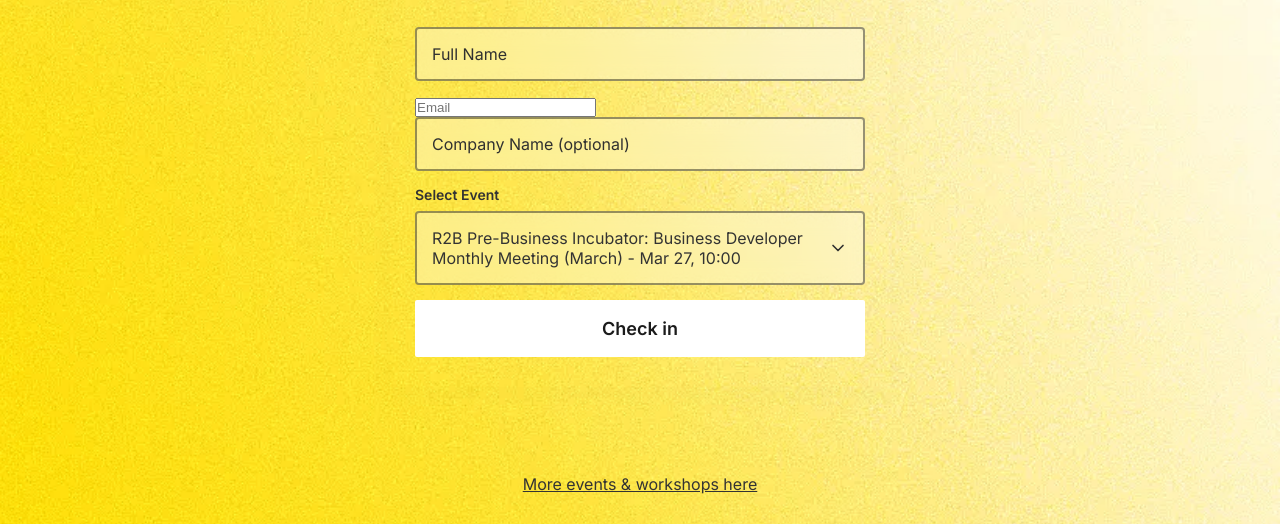
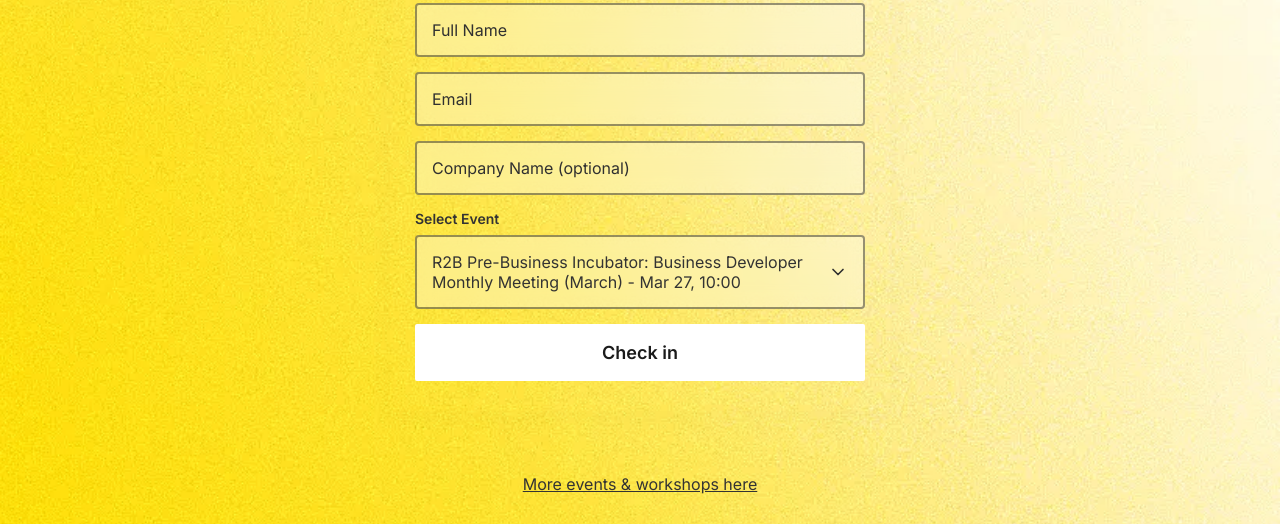
Before and after one commit to aaltostartupcenter/events-and-workshops-checkins, a website: page index.html in a window 1280 px wide. Shown: the part 276-800 px from the top of the page. Drawn offline with Linux system fonts and the light colour scheme; no server answers.

Commit message:
Adjusted email input styling

```diff
--- a/style.css
+++ b/style.css
@@ -71,6 +71,7 @@
 }
 
 input[type="text"],
+input[type="email"],
 select {
     width: 100%;
     padding: 15px;
@@ -94,18 +95,21 @@
     padding-right: 45px;
 }
 
-input[type="text"] {
+input[type="text"],
+input[type="email"] {
     cursor: text;
     background-image: none;
     padding-right: 15px;
 }
 
-input[type="text"]::placeholder {
+input[type="text"]::placeholder,
+input[type="email"]::placeholder {
     color: #303030;
     opacity: 1;
 }
 
 input[type="text"]:focus,
+input[type="email"]:focus,
 select:focus {
     outline: none;
     border-color: #00000097;
```
